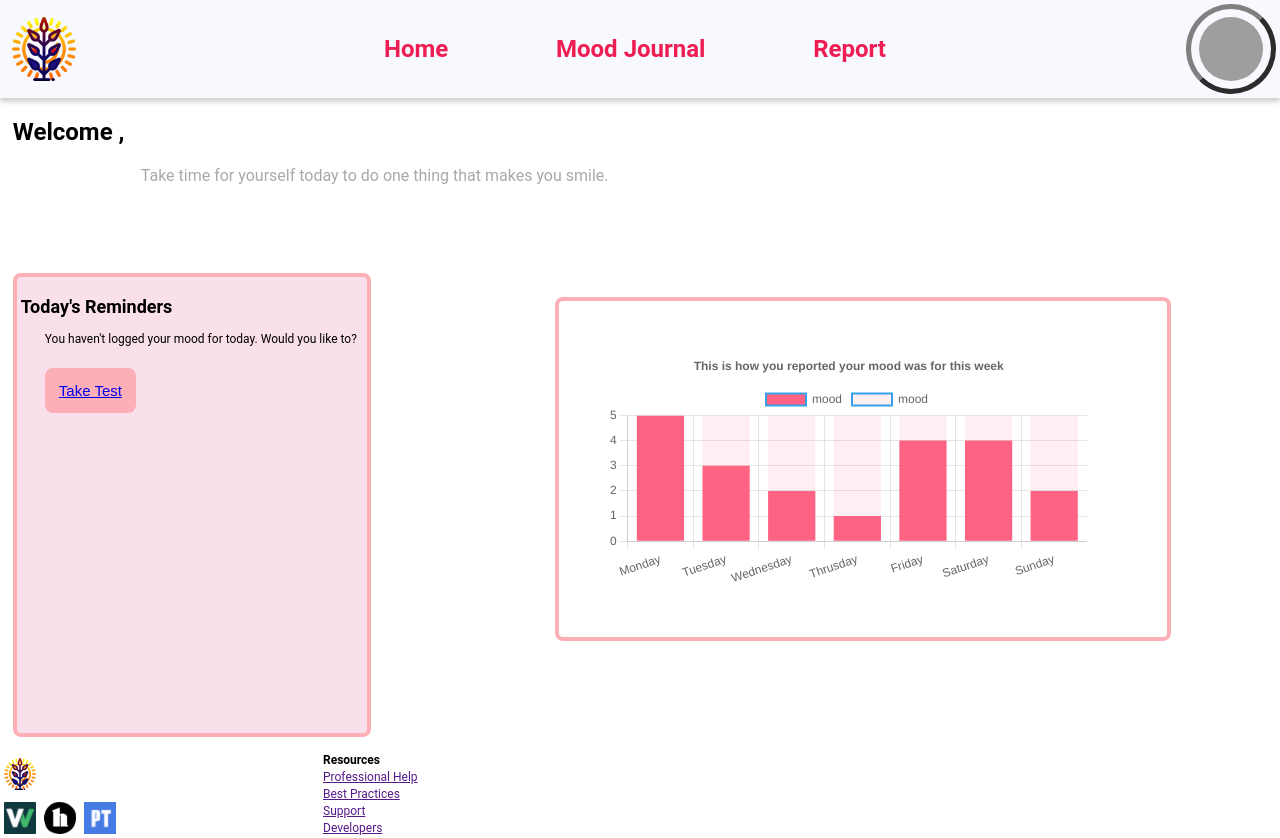
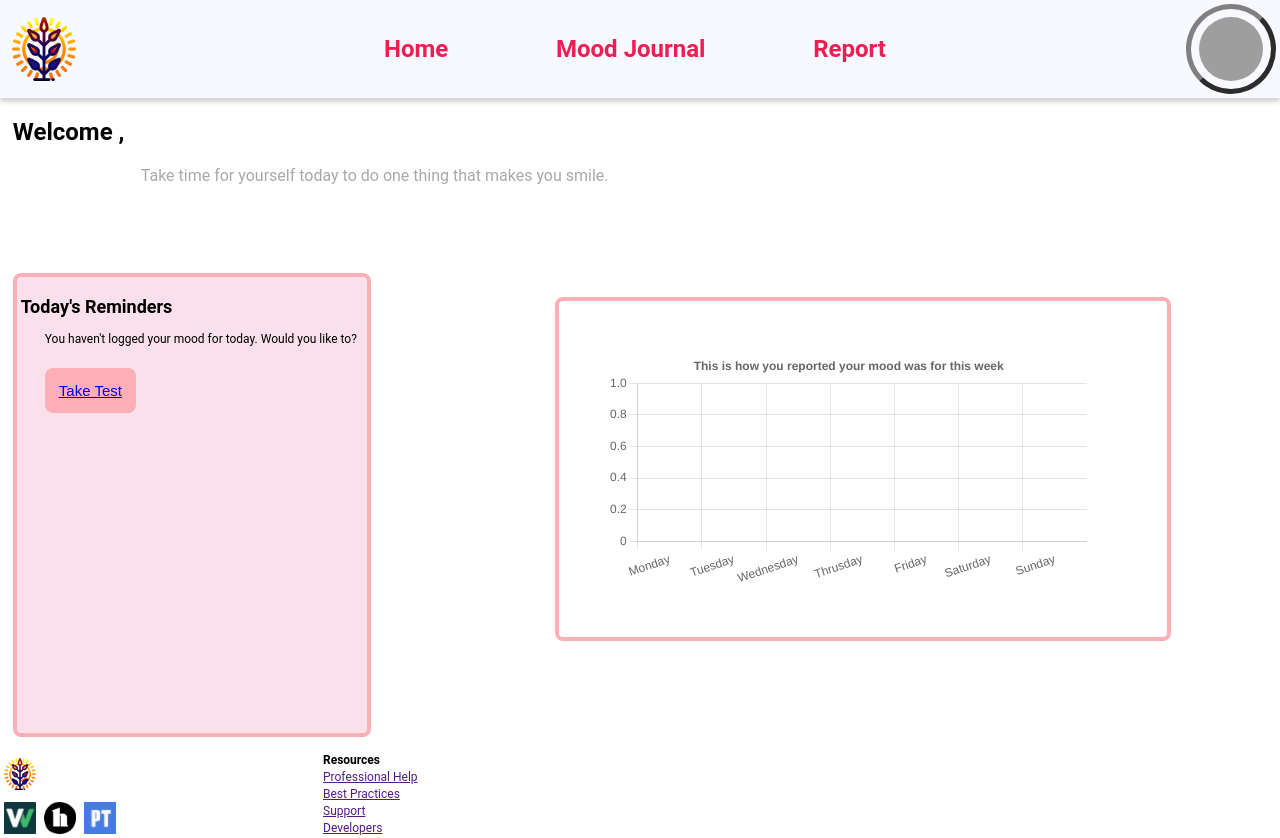
Before and after one commit to AlxD11/Capstone-2024, a React (Vite) app: page /main-screen in a window 1280 px wide. Built offline with nearby package versions, Linux system fonts and the light colour scheme; no server answers; the database is empty; sample sign-in values are in the browser's storage; grey boxes are pictures that could not be loaded.

Commit message:
Updated Bar Chart

```diff
--- a/src/components/Bar.jsx
+++ b/src/components/Bar.jsx
@@ -8,7 +8,6 @@ import {
     Tooltip,
     Legend
 } from "chart.js"
-import {BarChartData} from "./FakeData"
 
 ChartJS.register({
     CategoryScale,
@@ -19,7 +18,7 @@ ChartJS.register({
     Legend
 });
 
-export const BarChart = () => {
+export const BarChart = (cloudData) => {
     const options = {
         responsive: true,
         scales: {
@@ -31,11 +30,29 @@ export const BarChart = () => {
             },
         },
         plugins:{
+            legend: {
+                display: false
+            },
             title:{
                 display: true,
                 text: " This is how you reported your mood was for this week"
             },
         },
     };
-    return <Bar options={options} data={BarChartData}/>
+    console.log(cloudData.children[0])
+    const BarData = {
+        labels: ["Monday", "Tuesday", "Wednesday", "Thrusday", "Friday", "Saturday", "Sunday"],
+        datasets: [
+            {
+                label: "mood",
+                data: cloudData.children[0],
+                backgroundColor: "rgba(255, 99, 132, 1)",
+                borderColor: "rgba(54, 162, 235, 1)",
+                borderWidth: 2,
+                borderRadius: Number.MAX_VALUE,
+                borderSkipped: true,
+            },
+    ],
+    }
+    return <Bar options={options} data={BarData}/>
 }
--- a/src/components/FakeData.jsx
+++ b/src/components/FakeData.jsx
@@ -1,4 +1,4 @@
-export const BarChartData = {
+export const BarChartData  = {
     labels: ["Monday", "Tuesday", "Wednesday", "Thrusday", "Friday", "Saturday", "Sunday"],
     datasets: [
         {
--- a/src/components/HomeScreen.jsx
+++ b/src/components/HomeScreen.jsx
@@ -41,14 +41,15 @@ function Reminders()
 	);
 }
 
-function InfoSummary()
+function InfoSummary({mood})
 {
 	// TODO: Analyze user's data and determine what to say for the summary.
 	const summary = "You don't have any mood history yet."
-
 	return(
 		<div className="InfoSummary">
-			<BarChart/>
+			<BarChart>{mood}
+
+			</BarChart>
 		</div>
 	);
 }
@@ -66,8 +67,7 @@ function HomeScreen()
 
 	const [name, setName] = useState("");
 	const [summary, setSummary] = useState("Loading your data...");
-
-	// Fetch user data from Firestore
+	const [mood, setMood] = useState([]);
 	const fetchUserData = () => {
 		try {
 			const currentUser = auth.currentUser;
@@ -84,6 +84,7 @@ function HomeScreen()
 				if (doc.exists()) {
 					const userData = doc.data()
 					setName(userData.name || "User")
+					setMood([...userData.Mood])
 					setSummary(`Welcome back, ${userData.name}!`)
 				} else {
 					console.log("No user data found for UID:", userId)
@@ -106,7 +107,7 @@ function HomeScreen()
             <HomeWelcomeMsg name={name} />
             <div className="HomeScreen-info">
                 <Reminders />
-                <InfoSummary summary={summary} />
+                <InfoSummary mood={[mood]} />
             </div>
         </div>
     );
```
